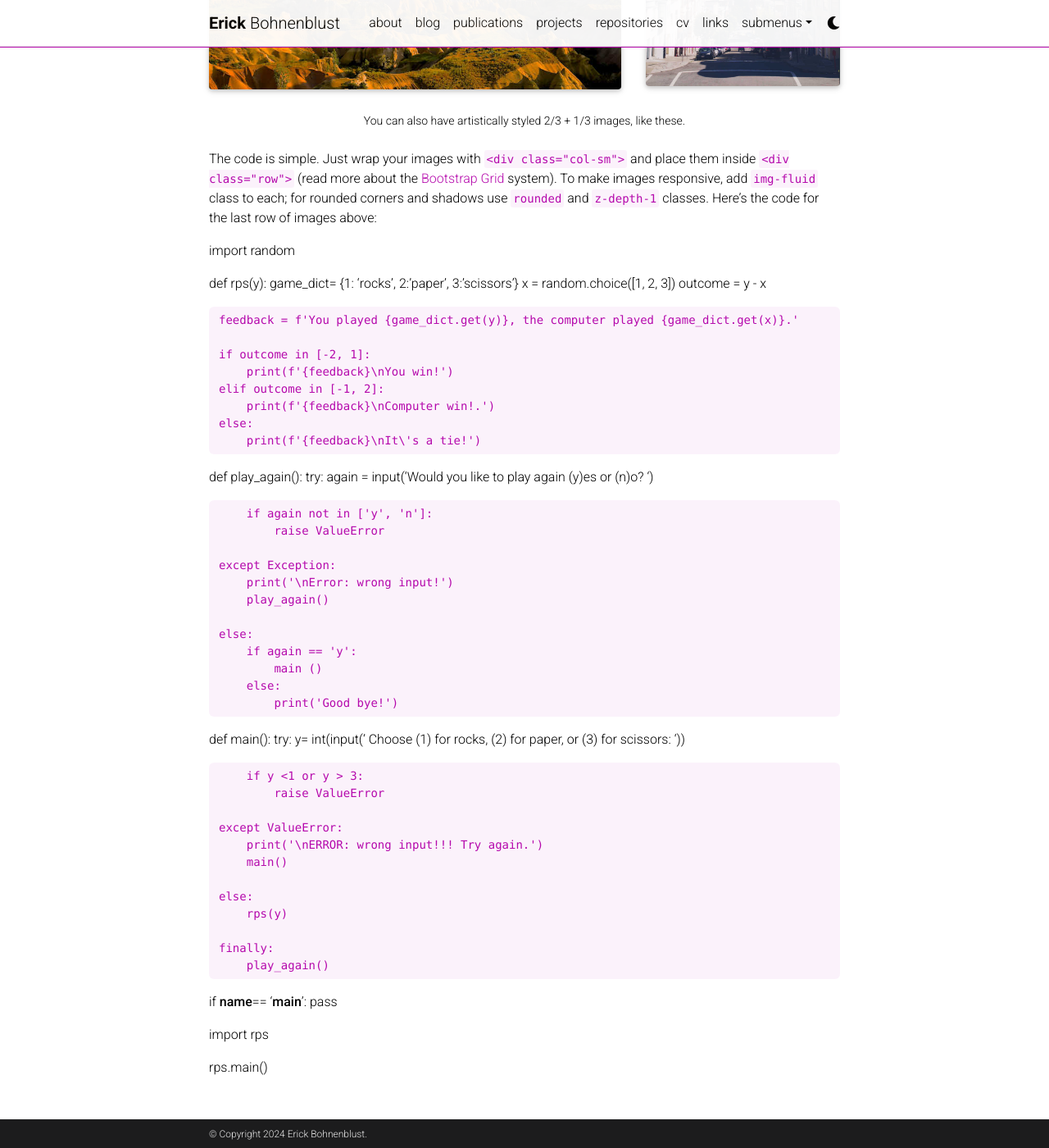
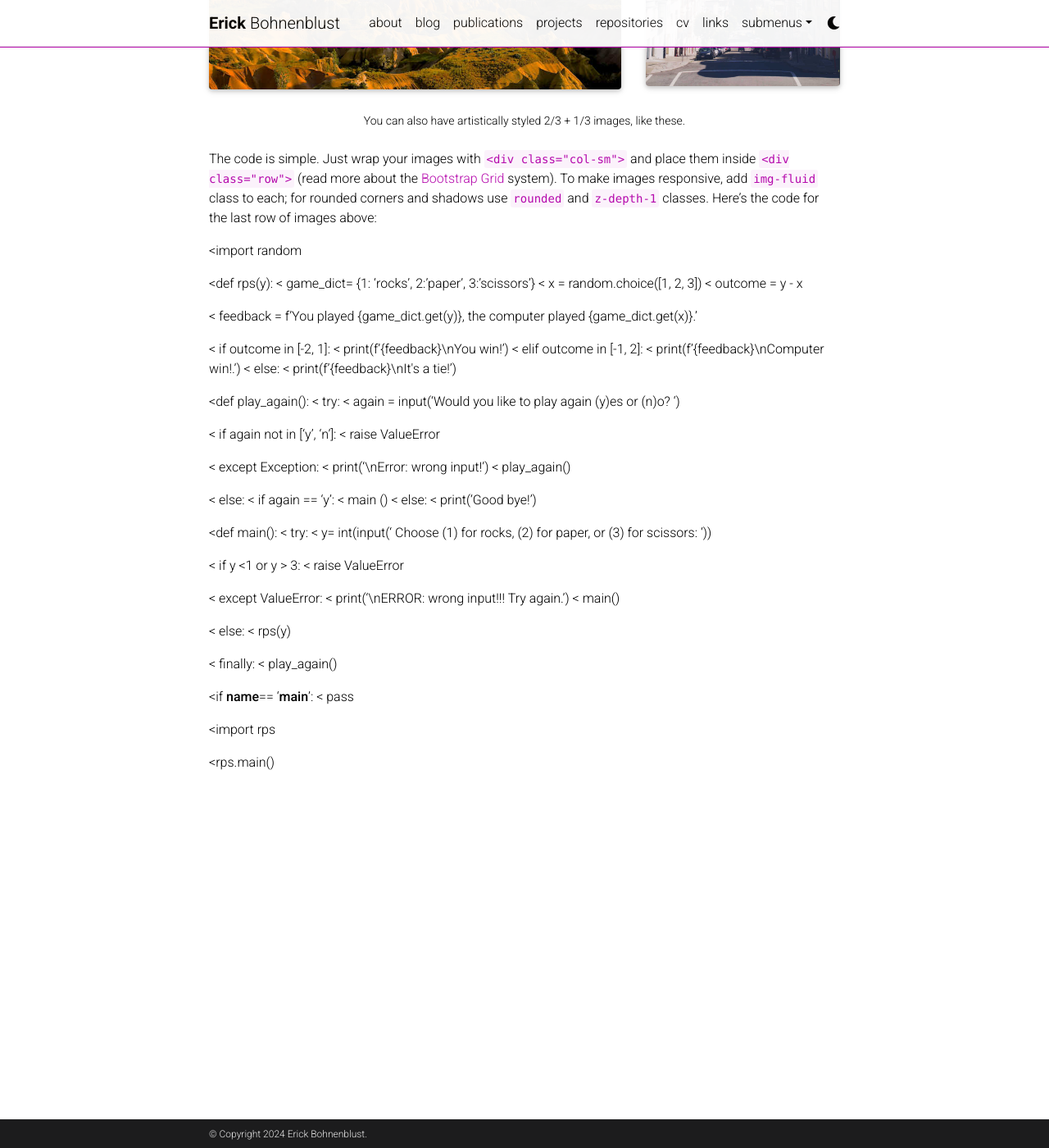
Before and after one commit to ebohnenb/ebohnenb.github.io, a Jekyll site: the page built from _projects/4_project.md, in a window 1280 px wide and 1400 px high, scrolled down 1624 px. Shown: the whole window at 82% size. Built offline with Jekyll 4.4.1, drawn with Linux system fonts in a browser that asks for light colours; full-size pictures stand in for the smaller copies a plugin makes; comment, search, counter and statistics services are not loaded; a style sheet for code colours, icons or effects is not loaded; part of the change alters nothing that is shown; some of the changed text lies outside the part shown.

```diff
--- a/_projects/4_project.md
+++ b/_projects/4_project.md
@@ -1,6 +1,6 @@
 ---
 layout: page
-title: Rock Scissor Paper
+title: Simple Python projects
 description: another without an image
 img: assets/img/turkeys.jpg
 importance: 3
@@ -66,64 +66,64 @@ Here's the code for the last row of images above:
 
 {% raw %}
 
-import random
+<import random
 
-def rps(y):
-    game_dict= {1: 'rocks', 2:'paper', 3:'scissors'}
-    x = random.choice([1, 2, 3])
-    outcome = y - x
+<def rps(y):
+<   game_dict= {1: 'rocks', 2:'paper', 3:'scissors'}
+<   x = random.choice([1, 2, 3])
+<   outcome = y - x
 
-    feedback = f'You played {game_dict.get(y)}, the computer played {game_dict.get(x)}.'
+<   feedback = f'You played {game_dict.get(y)}, the computer played {game_dict.get(x)}.'
 
-    if outcome in [-2, 1]:
-        print(f'{feedback}\nYou win!')
-    elif outcome in [-1, 2]:
-        print(f'{feedback}\nComputer win!.')
-    else:
-        print(f'{feedback}\nIt\'s a tie!')
+<   if outcome in [-2, 1]:
+<       print(f'{feedback}\nYou win!')
+<    elif outcome in [-1, 2]:
+<       print(f'{feedback}\nComputer win!.')
+<   else:
+<      print(f'{feedback}\nIt\'s a tie!')
 
-def play_again():
-    try:
-        again = input('Would you like to play again (y)es or (n)o? ')
+<def play_again():
+<   try:
+<        again = input('Would you like to play again (y)es or (n)o? ')
 
-        if again not in ['y', 'n']:
-            raise ValueError
+<       if again not in ['y', 'n']:
+<           raise ValueError
 
-    except Exception:
-        print('\nError: wrong input!')
-        play_again()
+<   except Exception:
+<       print('\nError: wrong input!')
+<       play_again()
 
-    else:
-        if again == 'y':
-            main ()
-        else:
-            print('Good bye!')
+<   else:
+<       if again == 'y':
+<           main ()
+<       else:
+<           print('Good bye!')
 
 
-def main():
-    try:
-        y= int(input(' Choose (1) for rocks, (2) for paper, or (3) for scissors: '))
+<def main():
+<   try:
+<       y= int(input(' Choose (1) for rocks, (2) for paper, or (3) for scissors: '))
 
-        if y <1 or y > 3:
-            raise ValueError
+<       if y <1 or y > 3:
+<           raise ValueError
 
-    except ValueError:
-        print('\nERROR: wrong input!!! Try again.')
-        main()
+<   except ValueError:
+<       print('\nERROR: wrong input!!! Try again.')
+<       main()
 
-    else:
-        rps(y)
+<   else:
+<       rps(y)
 
-    finally:
-        play_again()
+<   finally:
+<       play_again()
 
 
-if __name__== '__main__':
-    pass
+<if __name__== '__main__':
+<   pass
 
 
-import rps
+<import rps
 
-rps.main()
+<rps.main()
 
 {% endraw %}
```
